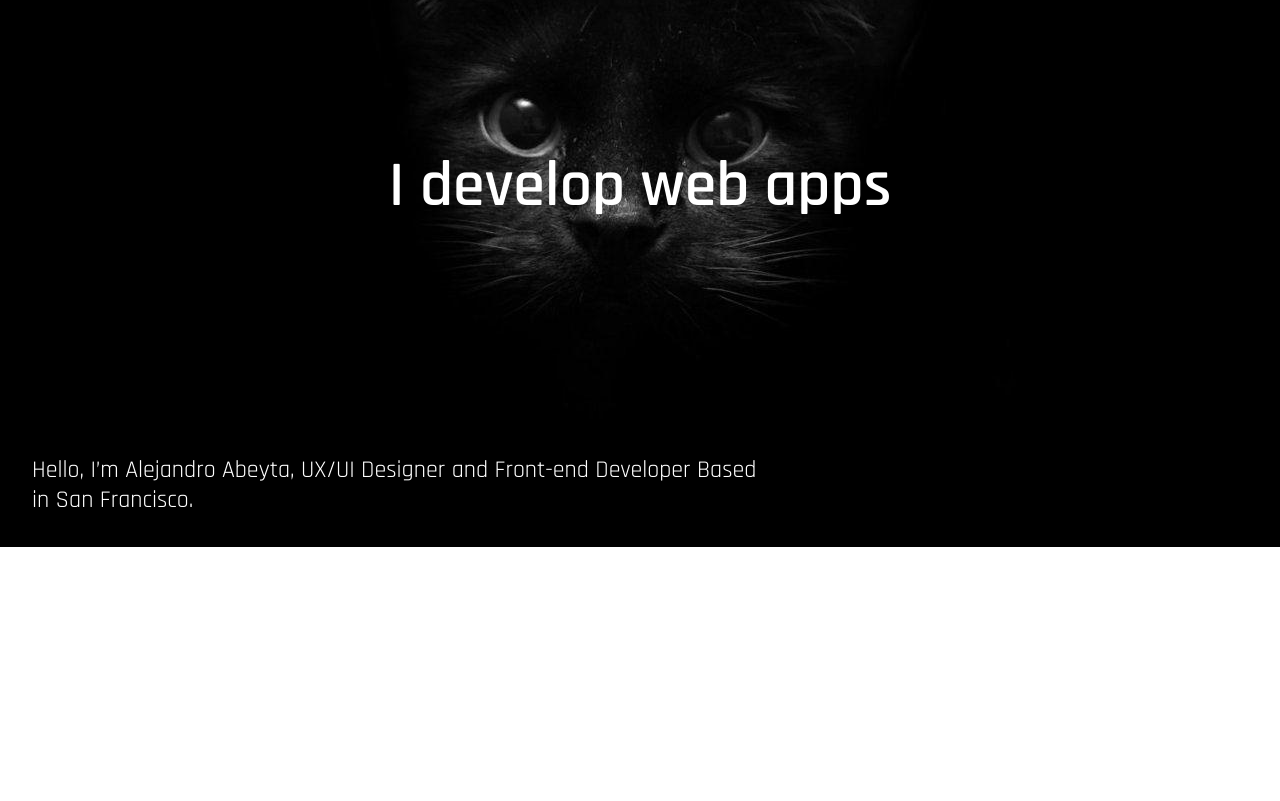
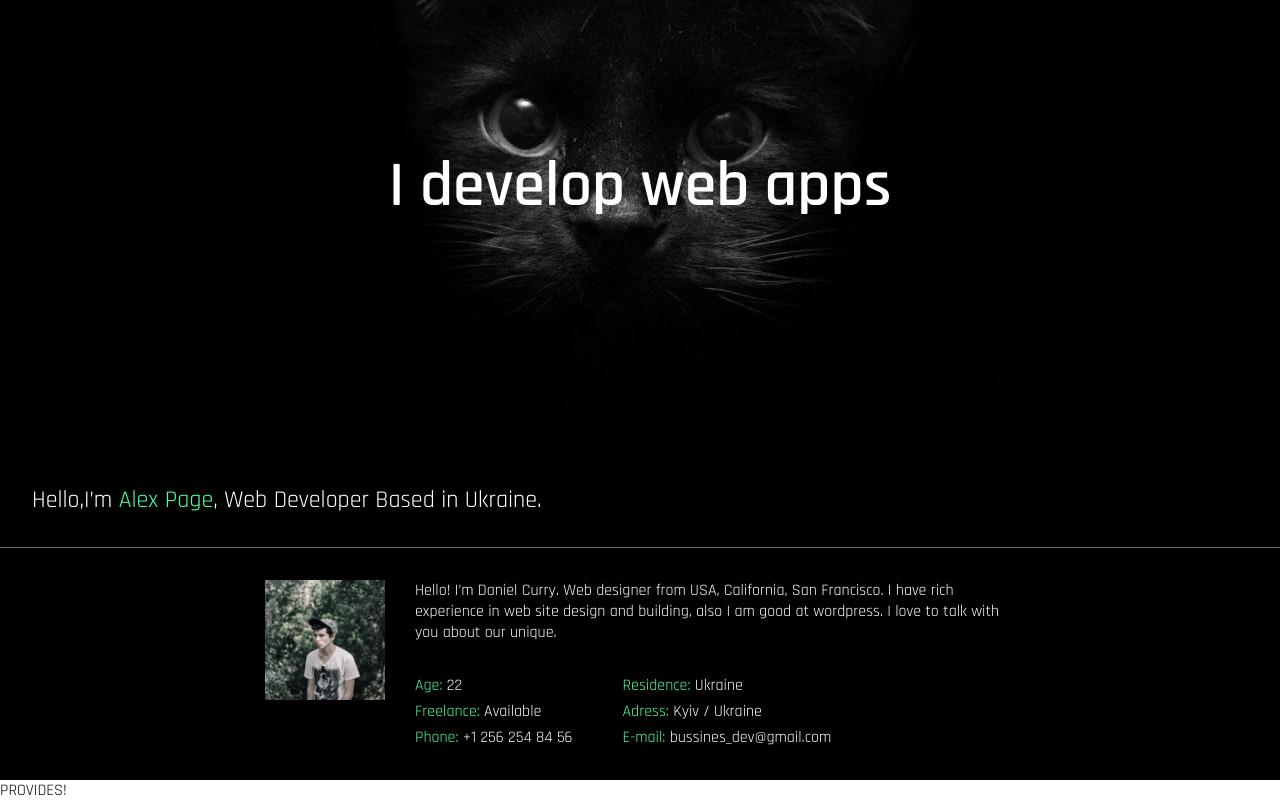
Before and after one commit to iCode-Cat/Portfolio-Project, a Next.js app: page / in a window 1280 px wide. Shown: the part 253-1054 px from the top of the page. Before the commit the page ends 800 px from the top, so only its background shows below. Built offline with nearby package versions, Linux system fonts and the light colour scheme.

Commit message:
Profile section bulilt

```diff
--- a/components/Hero/Hero.js
+++ b/components/Hero/Hero.js
@@ -3,7 +3,7 @@ import style from './Hero.module.scss'
 const Hero = () => {
     return <div className={style.container}>
     <h1>I develop web apps</h1>
-    <p>Hello, I’m Alejandro Abeyta, UX/UI Designer and Front-end Developer Based in San Francisco.</p>
+    <p>Hello,I’m<span>Alex Page</span> , Web Developer Based in Ukraine.</p>
     </div>
 }
 
--- a/components/Hero/Hero.module.scss
+++ b/components/Hero/Hero.module.scss
@@ -24,6 +24,10 @@
         padding: 2rem;
         font-size: 1.2rem;
     }
+    span{
+        color:  #4bffa5;
+        margin-left: 0.4rem;
+    }
 }
 
 @media screen and (min-width:1000px) {
@@ -35,8 +39,7 @@
         p {
             max-width: 800px;
             font-size: 1.5rem;
+        }
 
-
-        }
-    }
+     }
 }
--- /dev/null
+++ b/components/Profile/Profile.js
@@ -0,0 +1,27 @@
+import style from './Profile.module.scss'
+import Image from 'next/image';
+
+const Profile = () => {
+    return <div className={style.container}>
+     <Image width={120} height={120} src='/images/me.jpg'/>
+        <div className={style.description}>
+            <div className={style.text}>
+            Hello! I’m Daniel Curry. Web designer from USA, California, San Francisco. I have rich experience in web site design and building, also I am good at wordpress. I love to talk with you about our unique.
+            </div>
+            <div className={style.placeholders}>
+                <div>
+                    <span>Age: <span className={style.white}>22</span> </span>
+                    <span>Freelance: <span className={style.white}>Available</span></span>
+                    <span>Phone: <span className={style.white}>+1 256 254 84 56</span></span>
+                </div>
+                <div>
+                    <span>Residence: <span className={style.white}>Ukraine</span></span>
+                    <span>Adress: <span className={style.white}>Kyiv / Ukraine</span></span>
+                    <span>E-mail: <span className={style.white}>bussines_dev@gmail.com</span></span>
+                </div>
+            </div>
+        </div>
+    </div>
+}
+
+export default Profile;
--- /dev/null
+++ b/components/Profile/Profile.module.scss
@@ -0,0 +1,48 @@
+.container {
+    padding: 2rem;
+    display: flex;
+    flex-direction: column;
+    justify-content: center;
+    align-items: flex-start;
+    gap: 30px;
+    background: #000;
+    color: #fff;
+    border-top: rgba(255, 255, 255, 0.424) 1px solid;
+    img {
+        filter: saturate(30%);
+    }
+}
+
+.text {
+    max-width: 600px;
+}
+
+.placeholders {
+    display: flex;
+    flex-direction: column;
+    padding-top: 2rem;
+    gap: 5px;
+    div {
+        display: flex;
+        flex-direction: column;
+        gap: 5px;
+    }
+
+    span {
+        color: #4bffa5;
+    }
+}
+
+.white {
+    color: #fff !important;
+}
+
+@media screen and (min-width:1000px) {
+    .container {
+        flex-direction: row ;
+    }
+    .placeholders {
+        flex-direction: row;
+        gap: 50px;
+    }
+}
--- /dev/null
+++ b/components/Provides/Provides.js
@@ -0,0 +1,8 @@
+import style from './Provides.module.scss';
+const Provides = () => {
+    return <div className={style.container}>
+        PROVIDES!
+    </div>
+}
+
+export default Provides;
--- a/pages/index.js
+++ b/pages/index.js
@@ -1,6 +1,8 @@
 import Head from 'next/head'
 import Header from '../components/Header/Header'
 import Hero from '../components/Hero/Hero'
+import Profile from '../components/Profile/Profile'
+import Provides from '../components/Provides/Provides'
 import styles from '../styles/Home.module.css'
 
 export default function Home() {
@@ -12,6 +14,8 @@ export default function Home() {
       </Head>
       <Header/>
       <Hero/>
+      <Profile/>
+      <Provides/>
 
     </div>
   )
```
Also changed, not shown: components/Provides/Provides.module.scss (added), public/images/me.jpg (added).
